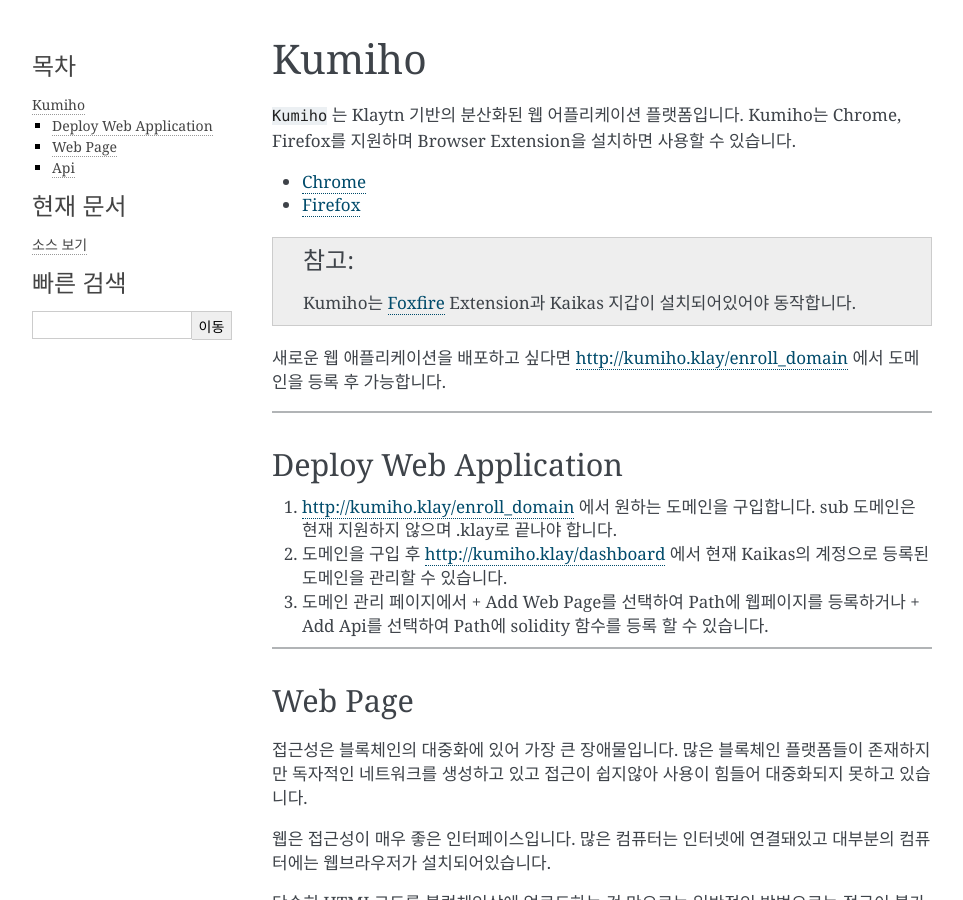
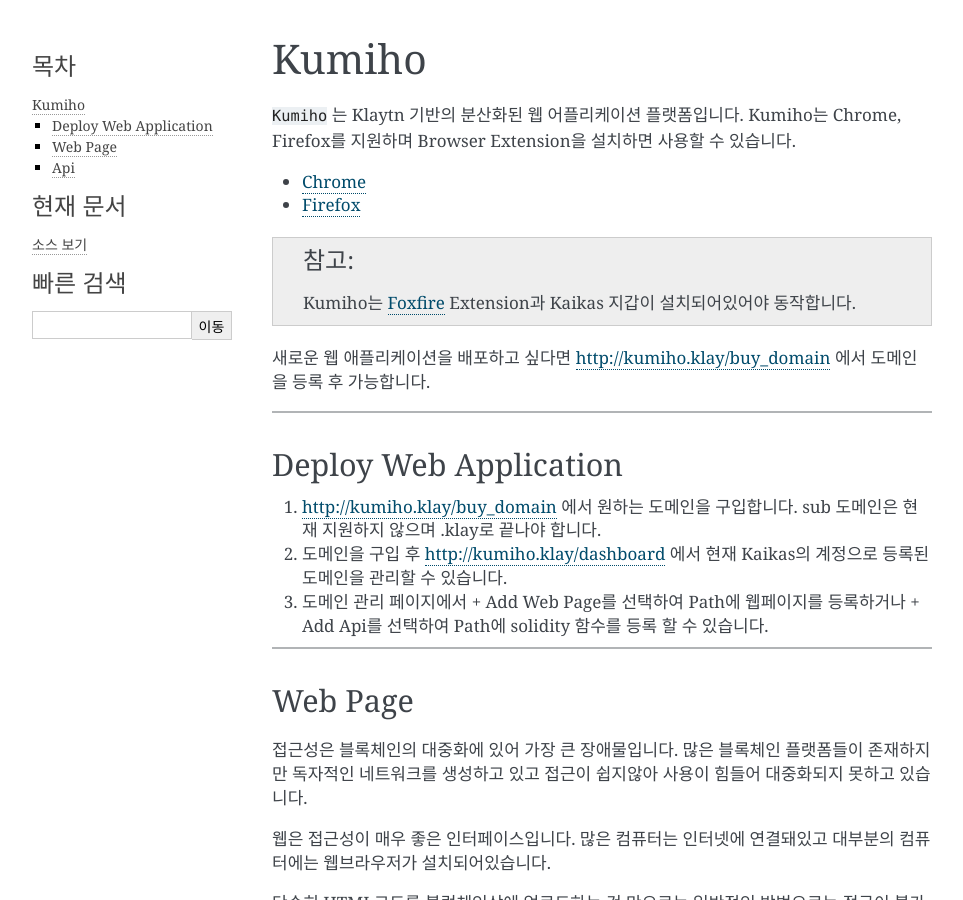
Before and after one commit to KumihoProject/Kumiho, a Sphinx documentation site: the page built from docs/source/Kumiho.rst, in a window 1280 px wide and 900 px high. Shown: the whole window, without its empty margins (148-1111 px from the left). Built offline with Sphinx 7.4.7, drawn with Linux system fonts in a browser that asks for light colours; part of the change alters nothing that is shown.

Commit message:
Update Kumiho.rst

```diff
--- a/docs/source/Kumiho.rst
+++ b/docs/source/Kumiho.rst
@@ -15,13 +15,13 @@ Kumiho는 Chrome, Firefox를 지원하며 Browser Extension을 설치하면 사
 .. note::
     Kumiho는 :ref:`Foxfire<Foxfire>` Extension과 Kaikas 지갑이 설치되어있어야 동작합니다.
 
-새로운 웹 애플리케이션을 배포하고 싶다면 http://kumiho.klay/enroll_domain 에서 도메인을 등록 후 가능합니다.
+새로운 웹 애플리케이션을 배포하고 싶다면 http://kumiho.klay/buy_domain 에서 도메인을 등록 후 가능합니다.
 
 ------------------------------------------------------------------------------
 
 Deploy Web Application
 =============
-1. http://kumiho.klay/enroll_domain 에서 원하는 도메인을 구입합니다. sub 도메인은 현재 지원하지 않으며 .klay로 끝나야 합니다.
+1. http://kumiho.klay/buy_domain 에서 원하는 도메인을 구입합니다. sub 도메인은 현재 지원하지 않으며 .klay로 끝나야 합니다.
 2. 도메인을 구입 후 http://kumiho.klay/dashboard 에서 현재 Kaikas의 계정으로 등록된 도메인을 관리할 수 있습니다.
 3. 도메인 관리 페이지에서 + Add Web Page를 선택하여 Path에 웹페이지를 등록하거나 + Add Api를 선택하여 Path에 solidity 함수를 등록 할 수 있습니다.
 
```
